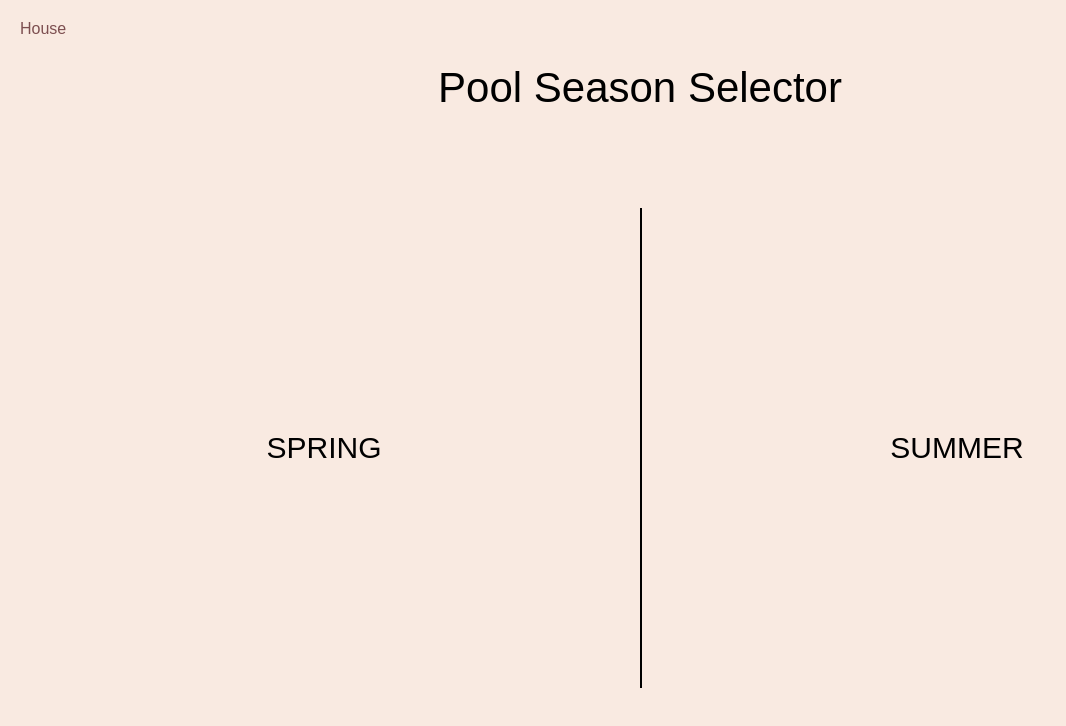
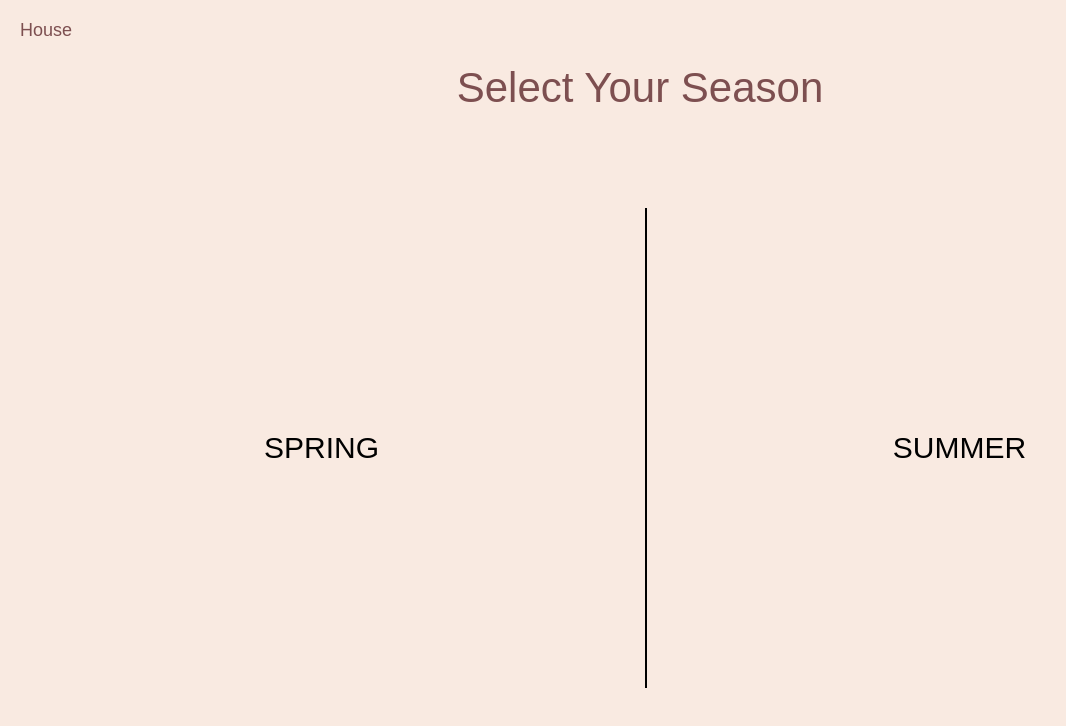
Before and after one commit to mkettel/HomeBase, a React (Vite) app: page /pool in a window 1280 px wide. Shown: the top 726 px of the page, without its empty margins (0-1066 px from the left). Built offline with nearby package versions, Linux system fonts and the light colour scheme; no server answers; a web font is replaced by a local one.

Commit message:
got the functionality for the seasons on the pool going

```diff
--- a/src/Pool.jsx
+++ b/src/Pool.jsx
@@ -97,11 +97,23 @@ export function SeasonSelector(props) {
       <a href="/">House</a>
     </div>
     <div className="header-container">
-      <h1 className='header-container-title'>Pool Season Selector</h1>
+      <h1 className='header-container-title'>Select Your Season</h1>
     </div>
     <div className="season-selector-container">
-      <button className="season-button" onClick={() => props.setSeason('spring')}>spring</button>
-      <button className="season-button" onClick={() => props.setSeason('summer')}> <span className='summer-span'>s</span><span className='summer-span'>u</span><span className='summer-span'>m</span><span className='summer-span'>m</span><span className='summer-span'>e</span><span className='summer-span'>r</span></button>
+      <button className="season-button" onClick={() => props.setSeason('spring')}> <span className='summer-span'>s</span>
+      <span className='summer-span'>p</span>
+      <span className='summer-span'>r</span>
+      <span className='summer-span'>i</span>
+      <span className='summer-span'>n</span>
+      <span className='summer-span'>g</span>
+      </button>
+      <button className="season-button" onClick={() => props.setSeason('summer')}> <span className='summer-span'>s</span>
+      <span className='summer-span'>u</span>
+      <span className='summer-span'>m</span>
+      <span className='summer-span'>m</span>
+      <span className='summer-span'>e</span>
+      <span className='summer-span'>r</span>
+      </button>
     </div>
 
   </>
--- a/src/css/pool.css
+++ b/src/css/pool.css
@@ -28,9 +28,15 @@ h1, h2, h3, h4, p, a {
   position: absolute;
   top: 20px;
   left: 20px;
+  font-size: 18px;
+}
+.home-link a:hover {
+  color: #0077b6;
+  transition: .3s;
 }
 
 /* Season Selector Page */
+/* Header */
 .header-container {
   display: flex;
   justify-content: center;
@@ -40,11 +46,13 @@ h1, h2, h3, h4, p, a {
 .header-container .header-container-title {
   font-size: 42px;
   font-weight: 400;
+  color: #7D4F50;
 }
-
+/* Layout for the Season Buttons */
 .season-selector-container {
   display: grid;
   grid-template-columns: 1fr 1fr;
+  gap: 10px;
 }
 .season-selector-container .season-button {
   height: 60vh;
@@ -55,13 +63,16 @@ h1, h2, h3, h4, p, a {
   font-weight: 300;
   font-family: 'Cabinet Grotesk', sans-serif;
   margin: 5vh 0px;
-
+  /* border-radius: 10px; */
+  transition: .3s;
 }
 .season-selector-container .season-button:nth-child(2) {
   border-left: 2px solid black;
 }
 .season-selector-container .season-button:hover {
   cursor: pointer;
+  /* background-color: #e4c8b6; */
+  transition: .3s;
 }
 .season-selector-container .season-button .summer-span {
   display: inline-block;
@@ -69,6 +80,7 @@ h1, h2, h3, h4, p, a {
 }
 .season-selector-container .season-button:nth-child(2):hover {
   transition: .3s;
+
 }
 /* Child elements moving SUMMER */
 .season-selector-container .season-button:hover .summer-span:nth-child(1) {
```
